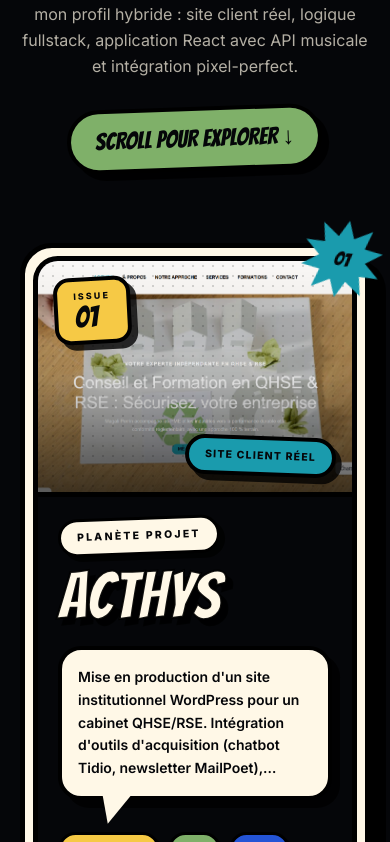
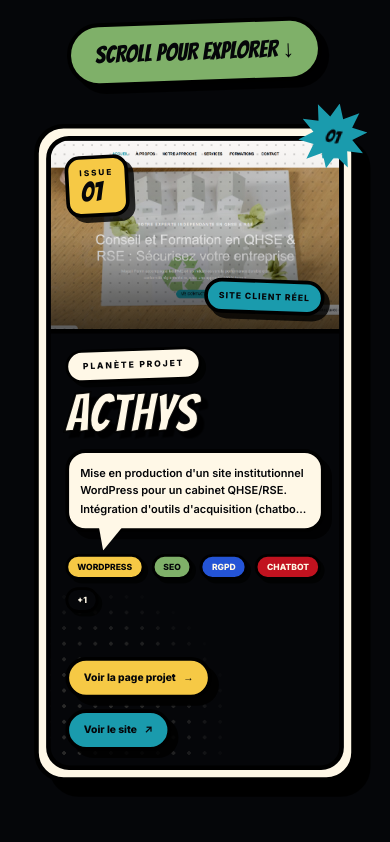
Before and after one commit to GoatDRyan/portfolio, a React (Vite) app: page / in a window 390 px wide. Shown: the part 7222-8064 px from the top of the page. Built offline with nearby package versions, Linux system fonts and the light colour scheme.

Commit message:
section project

```diff
--- a/src/components/home/ProjectsSection.jsx
+++ b/src/components/home/ProjectsSection.jsx
@@ -107,7 +107,10 @@
   if (!card) return null;
 
   const tags = Array.isArray(card.tags) ? card.tags : [];
-  const isMobile = variant === "mobile";
+  const isMobileStack = variant === "mobileStack";
+  const isDesktop = variant === "desktop";
+  const visibleTags = isMobileStack ? tags.slice(0, 4) : tags;
+  const hiddenTagsCount = tags.length - visibleTags.length;
 
   const fallbackBackground = `
     radial-gradient(circle at 30% 25%, ${project.accent}77, transparent 34%),
@@ -118,18 +121,23 @@
     <article
       className={[
         "relative w-full overflow-visible rounded-[2rem] border-[5px] border-black bg-foreground p-2 text-background shadow-[16px_16px_0_rgba(0,0,0,0.9)]",
-        isMobile ? "h-auto max-w-[520px]" : "h-full",
+        isMobileStack
+          ? "h-full max-h-[calc(100svh-7.5rem)] max-w-[430px]"
+          : "h-full",
       ].join(" ")}
     >
       <ComicBurst
-        className="-right-4 -top-7 z-30 rotate-12 sm:-right-5 sm:-top-8"
+        className={[
+          "-right-4 -top-7 z-30 rotate-12",
+          isMobileStack ? "" : "sm:-right-5 sm:-top-8",
+        ].join(" ")}
         color={project.accent}
-        size={isMobile ? 78 : 98}
+        size={isMobileStack ? 72 : 98}
       >
         {project.number}
       </ComicBurst>
 
-      {!isMobile && (
+      {isDesktop && (
         <SpeedLines
           className="-left-10 top-10 z-20 hidden -rotate-12 opacity-90 lg:block"
           color={project.accent}
@@ -139,7 +147,7 @@
       <div
         className={[
           "relative overflow-hidden rounded-[1.55rem] border-[5px] border-black bg-background text-foreground",
-          isMobile ? "h-auto" : "h-full",
+          isMobileStack ? "h-full" : "h-full",
         ].join(" ")}
       >
         <Halftone
@@ -155,15 +163,17 @@
         <div
           className={[
             "grid",
-            isMobile ? "h-auto" : "h-full lg:grid-cols-[1.04fr_0.96fr]",
+            isMobileStack
+              ? "h-full grid-rows-[auto_1fr]"
+              : "h-full lg:grid-cols-[1.04fr_0.96fr]",
           ].join(" ")}
         >
           {/* IMAGE */}
           <div
             className={[
               "group relative overflow-hidden border-b-[5px] border-black",
-              isMobile
-                ? "aspect-[4/3] min-h-[220px]"
+              isMobileStack
+                ? "h-[25svh] min-h-[145px] max-h-[210px]"
                 : "min-h-[240px] lg:min-h-full lg:border-b-0 lg:border-r-[5px]",
             ].join(" ")}
           >
@@ -192,23 +202,38 @@
 
             <div className="absolute inset-0 z-20 bg-gradient-to-t from-black/65 via-black/10 to-transparent" />
 
-            <div className="absolute left-4 top-4 z-30 rotate-[-3deg] rounded-2xl border-[4px] border-black bg-comic-yellow px-4 py-2 text-background shadow-[6px_6px_0_rgba(0,0,0,0.8)] sm:left-5 sm:top-5 sm:px-5 sm:py-3">
+            <div
+              className={[
+                "absolute left-4 top-4 z-30 rotate-[-3deg] rounded-2xl border-[4px] border-black bg-comic-yellow text-background shadow-[6px_6px_0_rgba(0,0,0,0.8)]",
+                isMobileStack ? "px-3 py-2" : "px-4 py-2 sm:px-5 sm:py-3",
+              ].join(" ")}
+            >
               <p className="text-[0.55rem] font-black uppercase tracking-[0.25em]">
                 Issue
               </p>
-              <p className="font-display text-3xl uppercase leading-none sm:text-4xl">
+              <p
+                className={[
+                  "font-display uppercase leading-none",
+                  isMobileStack ? "text-3xl" : "text-3xl sm:text-4xl",
+                ].join(" ")}
+              >
                 {project.number}
               </p>
             </div>
 
             <div
-              className="absolute bottom-4 right-4 z-30 max-w-[82%] rotate-2 rounded-full border-[4px] border-black px-4 py-2 text-[0.65rem] font-black uppercase tracking-[0.12em] text-background shadow-[6px_6px_0_rgba(0,0,0,0.8)] sm:bottom-5 sm:right-5 sm:px-5 sm:py-3 sm:text-sm"
+              className={[
+                "absolute bottom-4 right-4 z-30 max-w-[82%] rotate-2 rounded-full border-[4px] border-black font-black uppercase tracking-[0.12em] text-background shadow-[6px_6px_0_rgba(0,0,0,0.8)]",
+                isMobileStack
+                  ? "px-3 py-2 text-[0.58rem]"
+                  : "px-4 py-2 text-[0.65rem] sm:px-5 sm:py-3 sm:text-sm",
+              ].join(" ")}
               style={{ backgroundColor: project.accent }}
             >
               {card.type}
             </div>
 
-            {!isMobile && (
+            {isDesktop && (
               <div className="absolute bottom-5 left-5 z-30 hidden max-w-[55%] rounded-2xl border-[3px] border-black bg-foreground px-4 py-3 text-background shadow-[5px_5px_0_rgba(0,0,0,0.75)] sm:block">
                 <p className="font-display text-2xl uppercase leading-none text-comic-red [-webkit-text-stroke:1px_rgba(0,0,0,0.8)]">
                   {labels.previewLabel}
@@ -221,10 +246,10 @@
           <div
             className={[
               "relative overflow-hidden",
-              isMobile ? "p-5 sm:p-6" : "p-5 sm:p-7 lg:p-10",
+              isMobileStack ? "p-4" : "p-5 sm:p-7 lg:p-10",
             ].join(" ")}
           >
-            {!isMobile && (
+            {isDesktop && (
               <div className="pointer-events-none absolute right-5 top-5 hidden sm:block">
                 <motion.div
                   animate={{ y: [0, -8, 0], rotate: [0, 5, 0] }}
@@ -242,44 +267,61 @@
             <div
               className={[
                 "relative z-10 flex flex-col",
-                isMobile ? "justify-start" : "h-full justify-center",
+                isMobileStack ? "h-full justify-start" : "h-full justify-center",
               ].join(" ")}
             >
-              <div className="mb-4 inline-flex w-fit rotate-[-2deg] rounded-full border-[3px] border-black bg-foreground px-4 py-2 text-[0.65rem] font-black uppercase tracking-[0.22em] text-background shadow-[5px_5px_0_rgba(0,0,0,0.75)] sm:text-xs">
+              <div
+                className={[
+                  "mb-3 inline-flex w-fit rotate-[-2deg] rounded-full border-[3px] border-black bg-foreground px-4 py-2 font-black uppercase tracking-[0.22em] text-background shadow-[5px_5px_0_rgba(0,0,0,0.75)]",
+                  isMobileStack ? "text-[0.58rem]" : "text-xs",
+                ].join(" ")}
+              >
                 {labels.projectPlanet}
               </div>
 
               <h3
                 className={[
-                  "break-words font-display uppercase leading-[0.78] text-foreground drop-shadow-[6px_6px_0_rgba(0,0,0,0.88)] [-webkit-text-stroke:2px_rgba(0,0,0,0.92)]",
-                  isMobile
-                    ? "text-[clamp(3rem,17vw,5.5rem)]"
-                    : "text-[clamp(3rem,6.5vw,6.4rem)]",
+                  "break-words font-display uppercase text-foreground drop-shadow-[6px_6px_0_rgba(0,0,0,0.88)] [-webkit-text-stroke:2px_rgba(0,0,0,0.92)]",
+                  isMobileStack
+                    ? "text-[clamp(2.8rem,15vw,4.7rem)] leading-[0.78]"
+                    : "text-[clamp(3rem,6.5vw,6.4rem)] leading-[0.78]",
                 ].join(" ")}
               >
                 {project.title}
               </h3>
 
-              <div className="relative mt-6 rounded-[1.45rem] border-[4px] border-black bg-foreground p-4 text-background shadow-[8px_8px_0_rgba(0,0,0,0.8)] sm:p-5">
+              <div
+                className={[
+                  "relative mt-4 rounded-[1.35rem] border-[4px] border-black bg-foreground text-background shadow-[8px_8px_0_rgba(0,0,0,0.8)]",
+                  isMobileStack ? "p-3" : "p-4 sm:p-5",
+                ].join(" ")}
+              >
                 <p
                   className={[
-                    "text-sm font-semibold leading-relaxed sm:text-base lg:text-lg",
-                    isMobile ? "line-clamp-5" : "line-clamp-4 sm:line-clamp-none",
+                    "font-semibold leading-relaxed",
+                    isMobileStack
+                      ? "line-clamp-3 text-xs"
+                      : "line-clamp-4 text-sm sm:line-clamp-none sm:text-base lg:text-lg",
                   ].join(" ")}
                 >
                   {card.description}
                 </p>
 
                 <div
-                  className="absolute -bottom-7 left-10 h-8 w-8 bg-foreground"
+                  className="absolute -bottom-6 left-8 h-7 w-7 bg-foreground"
                   style={{
                     clipPath: "polygon(0 0, 100% 0, 18% 100%)",
                   }}
                 />
               </div>
 
-              <div className="mt-8 flex flex-wrap gap-2 sm:gap-3">
-                {tags.map((tag, tagIndex) => {
+              <div
+                className={[
+                  "flex flex-wrap",
+                  isMobileStack ? "mt-6 gap-2" : "mt-8 gap-2 sm:gap-3",
+                ].join(" ")}
+              >
+                {visibleTags.map((tag, tagIndex) => {
                   const tagColors = [
                     "bg-comic-yellow text-background",
                     "bg-comic-green text-background",
@@ -295,7 +337,10 @@
                         rotate: tagIndex % 2 === 0 ? -2 : 2,
                       }}
                       className={[
-                        "rounded-full border-[3px] border-black px-3 py-1.5 text-[0.7rem] font-black uppercase shadow-[4px_4px_0_rgba(0,0,0,0.75)] sm:px-4 sm:py-2 sm:text-sm",
+                        "rounded-full border-[3px] border-black font-black uppercase shadow-[4px_4px_0_rgba(0,0,0,0.75)]",
+                        isMobileStack
+                          ? "px-2.5 py-1 text-[0.58rem]"
+                          : "px-3 py-1.5 text-[0.7rem] sm:px-4 sm:py-2 sm:text-sm",
                         tagColors[tagIndex % tagColors.length],
                       ].join(" ")}
                     >
@@ -303,9 +348,20 @@
                     </motion.span>
                   );
                 })}
+
+                {isMobileStack && hiddenTagsCount > 0 && (
+                  <span className="rounded-full border-[3px] border-black bg-background px-2.5 py-1 text-[0.58rem] font-black uppercase text-foreground shadow-[4px_4px_0_rgba(0,0,0,0.75)]">
+                    +{hiddenTagsCount}
+                  </span>
+                )}
               </div>
 
-              <div className="mt-7 flex flex-wrap gap-4">
+              <div
+                className={[
+                  "flex flex-wrap gap-3",
+                  isMobileStack ? "mt-auto pt-5" : "mt-7",
+                ].join(" ")}
+              >
                 {project.page && (
                   <motion.div
                     whileHover={{ y: -5, scale: 1.03 }}
@@ -313,7 +369,12 @@
                   >
                     <Link
                       to={project.page}
-                      className="group inline-flex items-center justify-center gap-3 rounded-full border-[4px] border-black bg-comic-yellow px-5 py-3 text-xs font-black text-background shadow-[8px_8px_0_rgba(0,0,0,0.85)] transition-all duration-200 hover:bg-transparent hover:text-foreground hover:shadow-[11px_11px_0_rgba(0,0,0,0.85)] sm:px-6 sm:text-base"
+                      className={[
+                        "group inline-flex items-center justify-center gap-2 rounded-full border-[4px] border-black bg-comic-yellow font-black text-background shadow-[8px_8px_0_rgba(0,0,0,0.85)] transition-all duration-200 hover:bg-transparent hover:text-foreground hover:shadow-[11px_11px_0_rgba(0,0,0,0.85)]",
+                        isMobileStack
+                          ? "px-4 py-2.5 text-[0.7rem]"
+                          : "px-5 py-3 text-xs sm:px-6 sm:text-base",
+                      ].join(" ")}
                     >
                       {labels.detailButton}
                       <span className="transition-transform duration-200 group-hover:translate-x-1">
@@ -331,7 +392,12 @@
                     rel={link.external ? "noreferrer" : undefined}
                     whileHover={{ y: -5, scale: 1.03 }}
                     whileTap={{ scale: 0.96 }}
-                    className="group inline-flex items-center justify-center gap-3 rounded-full border-[4px] border-black px-5 py-3 text-xs font-black text-background shadow-[8px_8px_0_rgba(0,0,0,0.85)] transition-all duration-200 hover:shadow-[11px_11px_0_rgba(0,0,0,0.85)] sm:px-6 sm:text-base"
+                    className={[
+                      "group inline-flex items-center justify-center gap-2 rounded-full border-[4px] border-black font-black text-background shadow-[8px_8px_0_rgba(0,0,0,0.85)] transition-all duration-200 hover:shadow-[11px_11px_0_rgba(0,0,0,0.85)]",
+                      isMobileStack
+                        ? "px-4 py-2.5 text-[0.7rem]"
+                        : "px-5 py-3 text-xs sm:px-6 sm:text-base",
+                    ].join(" ")}
                     style={{
                       backgroundColor: project.accent,
                     }}
@@ -347,7 +413,7 @@
           </div>
         </div>
 
-        {!isMobile && (
+        {isDesktop && (
           <div
             className="relative hidden overflow-hidden border-t-[5px] border-black py-3 lg:block"
             style={{ backgroundColor: project.accent }}
@@ -377,31 +443,41 @@
   );
 }
 
-function MobileProjectCard({ project, index, labels, language }) {
+function MobileStackCard({ index, total, project, progress, labels, language }) {
+  const targetScale = 1 - (total - index) * 0.025;
+  const rangeStart = index * (1 / total);
+
+  const scale = useTransform(progress, [rangeStart, 1], [1, targetScale]);
+
   return (
+    <div className="sticky top-24 flex h-[calc(100svh-5.5rem)] items-start justify-center px-5 pb-10 sm:px-8">
       <motion.div
-      initial={{ opacity: 0, y: 42, scale: 0.96 }}
-      whileInView={{ opacity: 1, y: 0, scale: 1 }}
-      viewport={{ once: true, amount: 0.18 }}
-      transition={{
-        duration: 0.7,
-        delay: index * 0.08,
-        ease: [0.22, 1, 0.36, 1],
+        style={{
+          scale,
+          top: `${index * 10}px`,
         }}
-      className="flex justify-center px-5 py-8 sm:px-8"
+        className="relative h-[calc(100svh-8rem)] w-full max-w-[430px] origin-top"
       >
         <ProjectCardContent
           project={project}
           index={index}
           labels={labels}
           language={language}
-        variant="mobile"
+          variant="mobileStack"
         />
       </motion.div>
+    </div>
   );
 }
 
-function StackCard({ index, total, project, progress, labels, language }) {
+function DesktopStackCard({
+  index,
+  total,
+  project,
+  progress,
+  labels,
+  language,
+}) {
   const targetScale = 1 - (total - index) * 0.045;
   const rangeStart = index * (1 / total);
 
@@ -472,7 +548,7 @@
             {t.eyebrow}
           </span>
 
-          <h2 className="font-display text-[clamp(8rem,14vw,9.5rem)] uppercase leading-[0.76] text-comic-red drop-shadow-[8px_8px_0_rgba(0,0,0,0.88)] [-webkit-text-stroke:2px_rgba(0,0,0,0.92)]">
+          <h2 className="font-display text-[clamp(4.4rem,14vw,9.5rem)] uppercase leading-[0.76] text-comic-red drop-shadow-[8px_8px_0_rgba(0,0,0,0.88)] [-webkit-text-stroke:2px_rgba(0,0,0,0.92)]">
             {t.titleLine1}
             <br />
             <span className="text-comic-yellow">{t.titleLine2}</span>
@@ -488,23 +564,25 @@
         </motion.div>
       </div>
 
-      {/* Mobile / tablet: normal readable cards */}
-      <div className="lg:hidden">
+      {/* Mobile: sticky stack compact */}
+      <div className="block w-full lg:hidden">
         {projects.map((project, index) => (
-          <MobileProjectCard
+          <MobileStackCard
             key={project.slug}
+            index={index}
+            total={projects.length}
             project={project}
-            index={index}
+            progress={scrollYProgress}
             labels={labels}
             language={language}
           />
         ))}
       </div>
 
-      {/* Desktop: sticky stack cards */}
+      {/* Desktop: sticky stack full */}
       <div className="hidden w-full lg:block">
         {projects.map((project, index) => (
-          <StackCard
+          <DesktopStackCard
             key={project.slug}
             index={index}
             total={projects.length}
```
Lines whose indentation alone changed are shown as unchanged.
